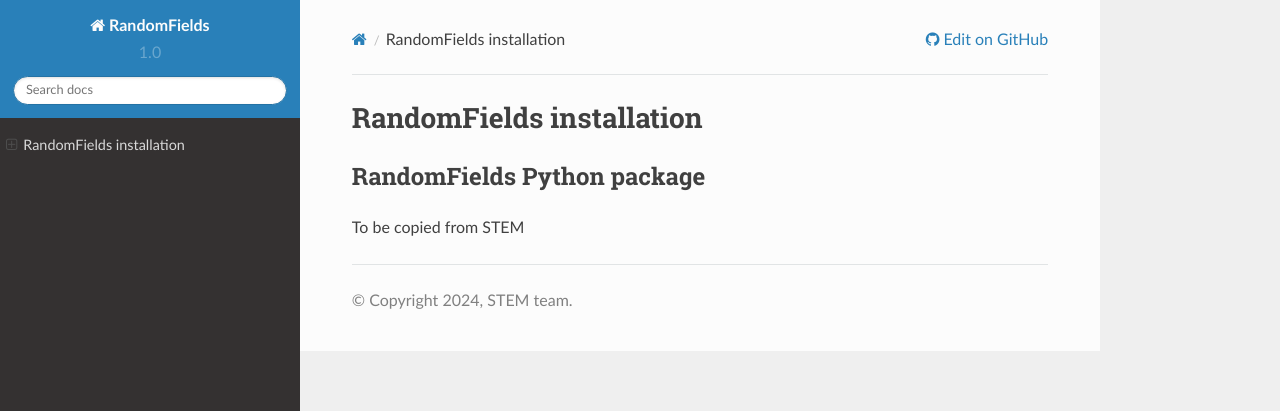
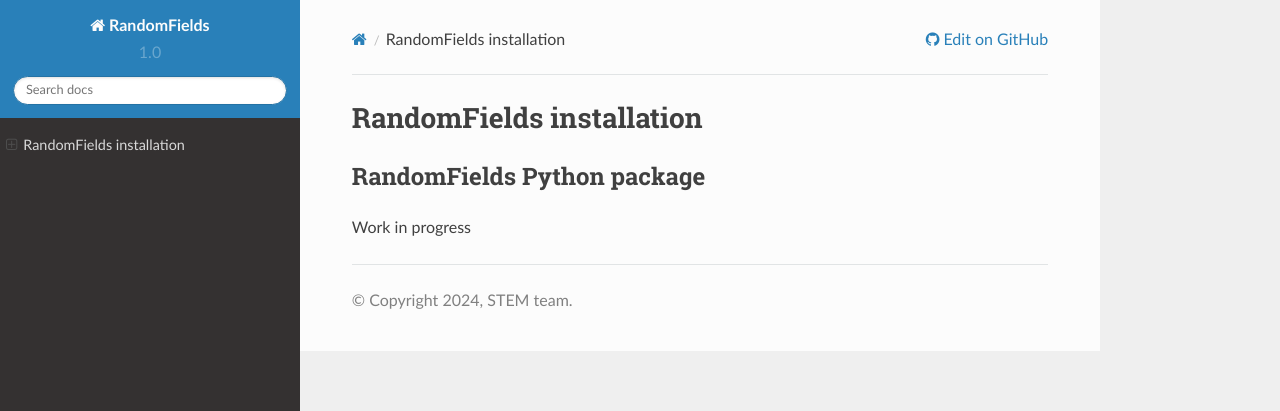
Before and after one commit to StemVibrations/RandomFields, a Sphinx documentation site: the page built from docs/installation.rst, in a window 1280 px wide. Shown: the top 411 px of the page. Built offline with Sphinx 7.4.7 and the Read the Docs theme 2.0.0, drawn with Linux system fonts in a browser that asks for light colours.

Commit message:
Update docs/installation.rst
Co-authored-by: aronnoordam <51492202+aronnoordam@users.noreply.github.com>

```diff
--- a/docs/installation.rst
+++ b/docs/installation.rst
@@ -7,4 +7,4 @@ RandomFields Python package
 -------------------
 
 
-To be copied from STEM
+Work in progress
```
